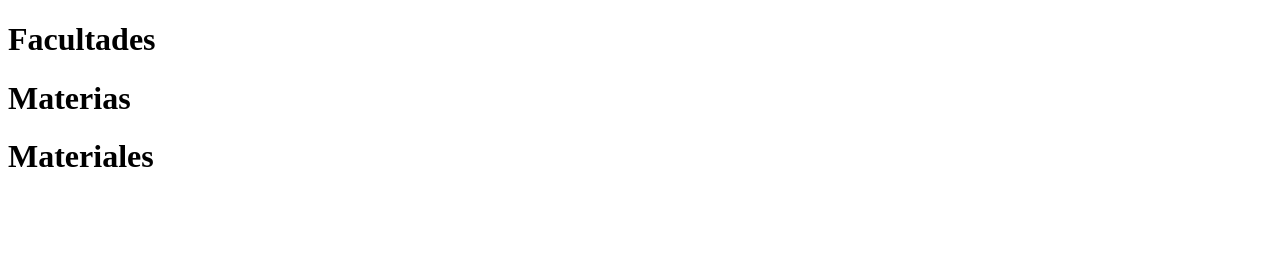
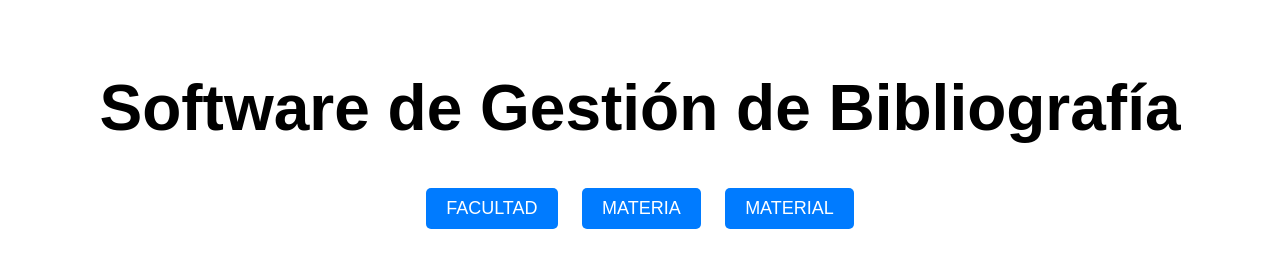
Before and after one commit to pame-web/SoftwareGesti-nBibliografica, a plain HTML site: page index.html in a window 1280 px wide. Drawn offline with Linux system fonts and the light colour scheme; no server answers.

Commit message:
Update index.html

```diff
--- a/index.html
+++ b/index.html
@@ -1,20 +1,46 @@
 <!DOCTYPE html>
 <html lang="es">
 <head>
-  <meta charset="UTF-8">
-  <meta name="viewport" content="width=device-width, initial-scale=1.0">
-  <title>Software de Gestión de Bibliografía</title>
+    <meta charset="UTF-8">
+    <meta name="viewport" content="width=device-width, initial-scale=1.0">
+    <title>Software de Gestión de Bibliografía</title>
+    <style>
+        body {
+            font-family: Arial, sans-serif;
+            text-align: center;
+            padding: 20px;
+        }
+        .title {
+            font-size: 32px;
+            margin-bottom: 20px;
+        }
+        .btn-group {
+            margin-top: 20px;
+        }
+        .btn {
+            display: inline-block;
+            padding: 10px 20px;
+            margin: 0 10px;
+            background-color: #007bff;
+            color: #fff;
+            text-decoration: none;
+            border-radius: 5px;
+            font-size: 18px;
+            cursor: pointer;
+        }
+        .btn:hover {
+            background-color: #0056b3;
+        }
+    </style>
 </head>
 <body>
-  <h1>Facultades</h1>
-  <div id="facultades-list"></div>
-
-  <h1>Materias</h1>
-  <div id="materias-list"></div>
-
-  <h1>Materiales</h1>
-  <div id="materiales-list"></div>
-
-  <script src="app.js"></script>
+    <div class="title">
+        <h1>Software de Gestión de Bibliografía</h1>
+    </div>
+    <div class="btn-group">
+        <a href="#facultad" class="btn">FACULTAD</a>
+        <a href="#materia" class="btn">MATERIA</a>
+        <a href="#material" class="btn">MATERIAL</a>
+    </div>
 </body>
 </html>
```
